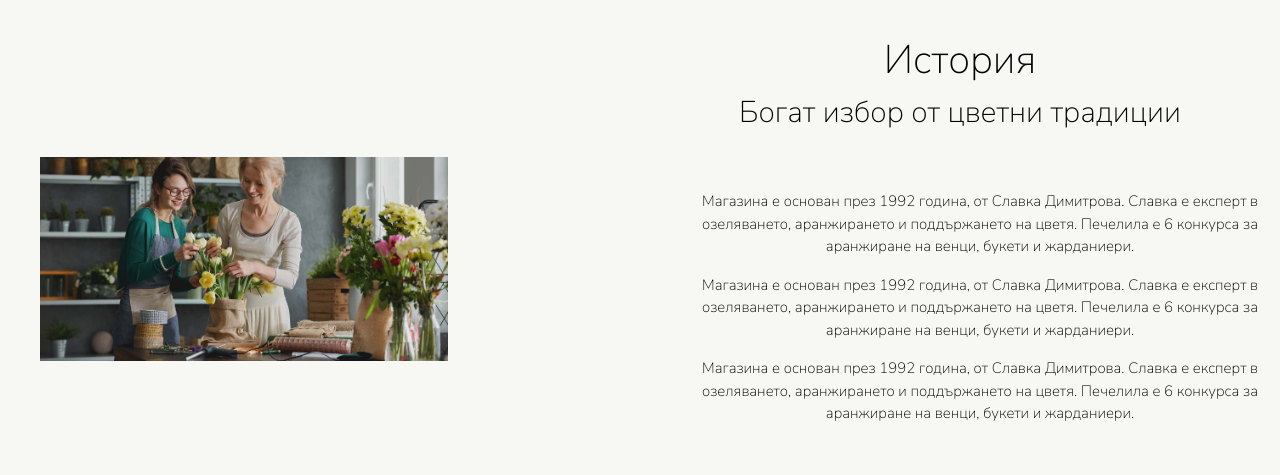
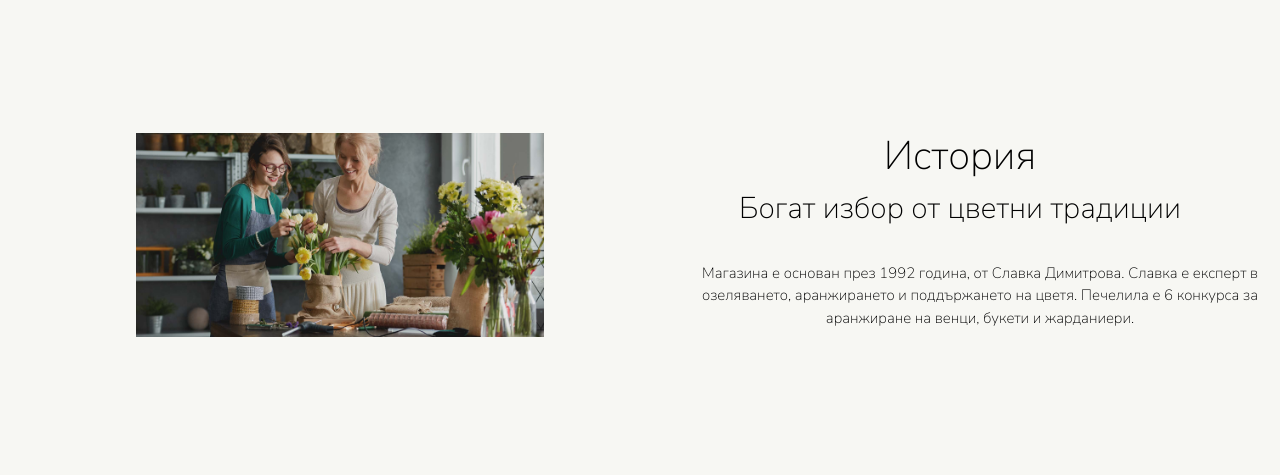
Before and after one commit to LiliaVasileva/Flower-Shop-React-Project, a React (Create React App) app in the folder client/: page / in a window 1280 px wide. Shown: the part 1240-1715 px from the top of the page. Built offline with nearby package versions, Linux system fonts and the light colour scheme; no server answers.

Commit message:
Fix style on history component

```diff
--- a/client/src/components/home-page/history/History.js
+++ b/client/src/components/home-page/history/History.js
@@ -14,16 +14,6 @@ function History() {
                         Славка е експерт в озеляването, аранжирането и поддържането на цветя.
                         Печелила е 6 конкурса за аранжиране на венци, букети и жарданиери.
                     </li>
-                    <li className={styles.infoItemsList}>
-                        Магазина е основан през 1992 година, от Славка Димитрова.
-                        Славка е експерт в озеляването, аранжирането и поддържането на цветя.
-                        Печелила е 6 конкурса за аранжиране на венци, букети и жарданиери.
-                    </li>
-                    <li className={styles.infoItemsList}>
-                        Магазина е основан през 1992 година, от Славка Димитрова.
-                        Славка е експерт в озеляването, аранжирането и поддържането на цветя.
-                        Печелила е 6 конкурса за аранжиране на венци, букети и жарданиери.
-                    </li>
                 </ul>
             </div>
         </section>
--- a/client/src/components/home-page/history/History.module.css
+++ b/client/src/components/home-page/history/History.module.css
@@ -19,7 +19,7 @@
     height: 60%;
     width: 70%;
     margin-top: 3rem;
-    margin-right: 0;
+    margin: auto;
     text-align: center;
     padding-left: 40px;
 }
@@ -40,7 +40,7 @@
 
 .infoDescription {
     font-size: 30px;
-    margin-bottom: 40px;
+    margin-bottom: 1rem;
     font-weight: lighter;
 }
 
@@ -49,7 +49,7 @@
     display: flex;
     flex-direction: column;
     justify-content: center;
-    gap: 1rem;
+    /* gap: 1rem; */
     font-size: 15px;
     font-weight: lighter;
 }
```
